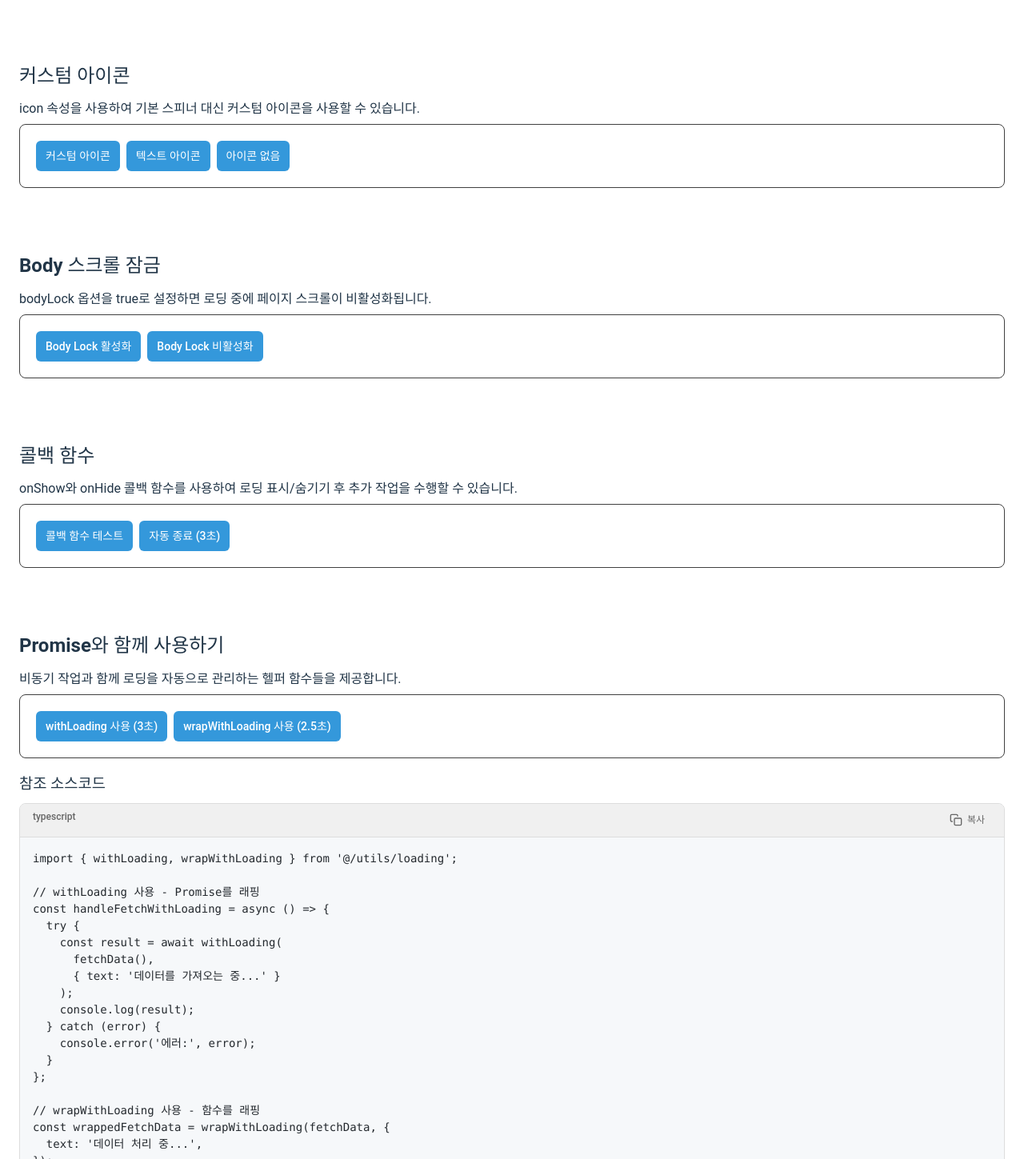
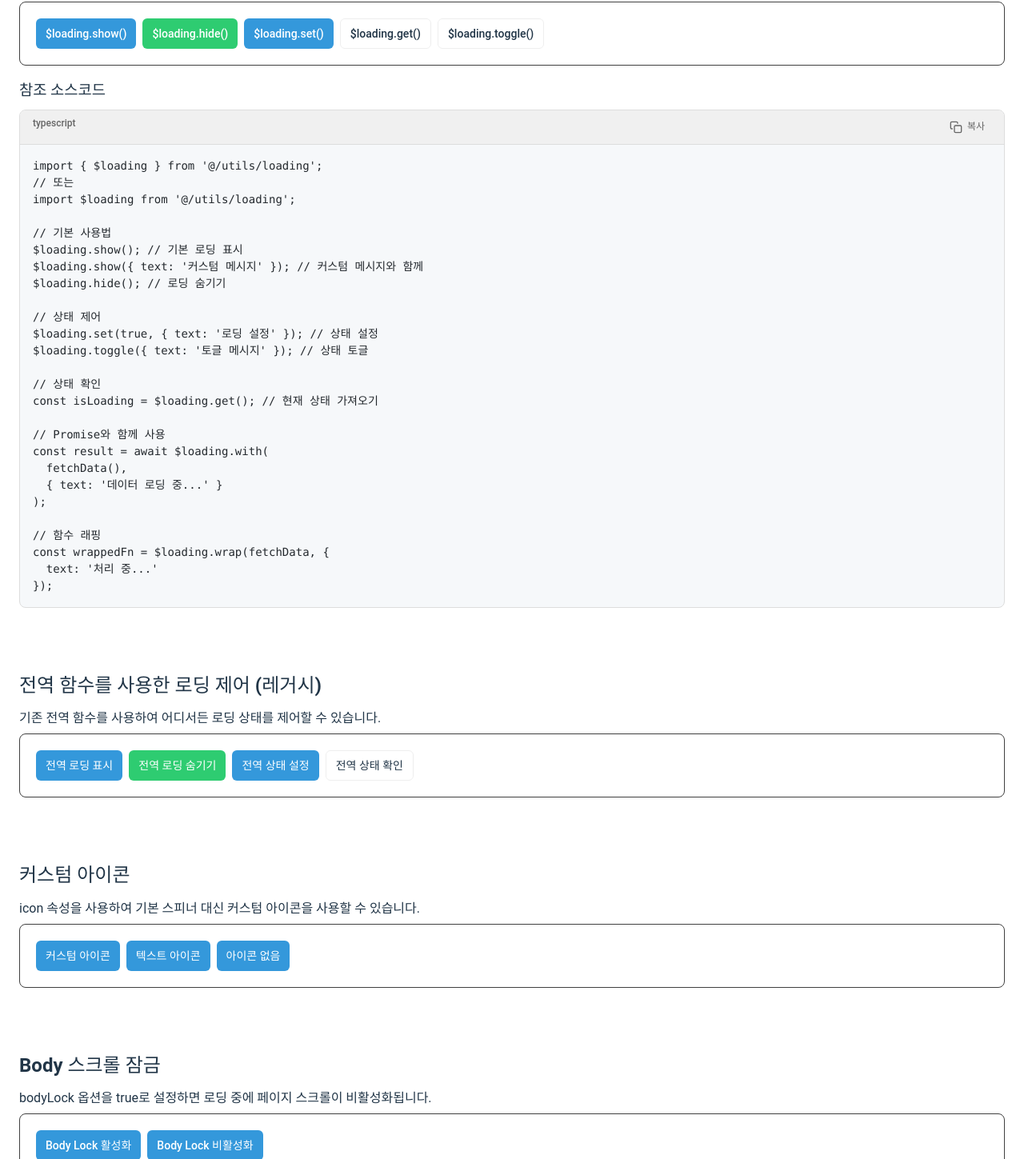
Before and after one commit to anoju/anoju-react, a React (Vite) app: page /guide/loading in a window 1280 px wide. Shown: the part 1101-2550 px from the top of the page at 80% size. Built offline with nearby package versions, Linux system fonts and the light colour scheme.

Commit message:
로딩딩

```diff
--- a/src/pages/guide/loading.tsx
+++ b/src/pages/guide/loading.tsx
@@ -10,7 +10,10 @@ import {
   getGlobalLoading,
   withLoading,
   wrapWithLoading,
+  $loading,
 } from '@/utils/loading';
+// 또는
+// import $loading from '@/utils/loading';
 import styles from '@/assets/scss/pages/guide.module.scss';
 
 const LoadingGuide = () => {
@@ -68,6 +71,31 @@ const LoadingGuide = () => {
     }
   };
 
+  // $loading API를 사용한 예시
+  const handleAsyncWith$Loading = async () => {
+    try {
+      const result = await $loading.with(simulateAsyncWork(2000), {
+        text: '$loading.with() 사용 중...',
+      });
+      alert(result);
+    } catch (error) {
+      console.error('에러 발생:', error);
+    }
+  };
+
+  const wrapped$LoadingFunction = $loading.wrap(simulateAsyncWork, {
+    text: '$loading.wrap()으로 래핑된 함수',
+  });
+
+  const handleWrapped$LoadingFunction = async () => {
+    try {
+      const result = await wrapped$LoadingFunction(1500);
+      alert(result);
+    } catch (error) {
+      console.error('에러 발생:', error);
+    }
+  };
+
   // 커스텀 아이콘 예시
   const CustomLoadingIcon = () => (
     <div style={{ fontSize: '40px', animation: 'spin 1s linear infinite' }}>
@@ -98,10 +126,14 @@ import {
   showGlobalLoading,
   hideGlobalLoading,
   setGlobalLoading,
-  getGlobalLoading, // 새로 추가!
+  getGlobalLoading,
   withLoading,
-  wrapWithLoading
-} from '@/utils/loading';`}
+  wrapWithLoading,
+  $loading // 새로 추가된 간결한 API!
+} from '@/utils/loading';
+
+// 또는 기본 import로 사용
+import $loading from '@/utils/loading';`}
           language="typescript"
         />
       </section>
@@ -183,10 +215,101 @@ import {
 
       <section className={styles.section}>
         <h2 className={styles['section-title']}>
-          전역 함수를 사용한 로딩 제어
+          $loading 객체를 사용한 간결한 로딩 제어 (추천)
         </h2>
         <p className={styles.txt}>
-          전역 함수를 사용하여 어디서든 로딩 상태를 제어할 수 있습니다.
+          $loading 객체를 사용하여 더 간결하고 직관적인 API로 로딩을 제어할 수 있습니다.
+        </p>
+
+        <div className={styles.showcase}>
+          <div className={styles['control-buttons']}>
+            <Button
+              size="sm"
+              className="primary"
+              onClick={() => $loading.show({ text: '$loading으로 표시' })}
+            >
+              $loading.show()
+            </Button>
+
+            <Button
+              size="sm"
+              className="secondary"
+              onClick={() => $loading.hide()}
+              style={{ zIndex: 10000 }}
+            >
+              $loading.hide()
+            </Button>
+
+            <Button
+              size="sm"
+              className="primary"
+              onClick={() => $loading.set(true, { text: '$loading으로 설정' })}
+              style={{ zIndex: 10000 }}
+            >
+              $loading.set()
+            </Button>
+
+            <Button
+              size="sm"
+              className="line"
+              onClick={() => {
+                const state = $loading.get();
+                alert(`$loading 상태: ${state}`);
+              }}
+              style={{ zIndex: 10000 }}
+            >
+              $loading.get()
+            </Button>
+
+            <Button
+              size="sm"
+              className="line"
+              onClick={() => $loading.toggle({ text: '토글된 상태' })}
+              style={{ zIndex: 10000 }}
+            >
+              $loading.toggle()
+            </Button>
+          </div>
+        </div>
+
+        <h3 className={styles['sub-title']}>참조 소스코드</h3>
+        <CodeHighlight
+          code={`import { $loading } from '@/utils/loading';
+// 또는
+import $loading from '@/utils/loading';
+
+// 기본 사용법
+$loading.show(); // 기본 로딩 표시
+$loading.show({ text: '커스텀 메시지' }); // 커스텀 메시지와 함께
+$loading.hide(); // 로딩 숨기기
+
+// 상태 제어
+$loading.set(true, { text: '로딩 설정' }); // 상태 설정
+$loading.toggle({ text: '토글 메시지' }); // 상태 토글
+
+// 상태 확인
+const isLoading = $loading.get(); // 현재 상태 가져오기
+
+// Promise와 함께 사용
+const result = await $loading.with(
+  fetchData(),
+  { text: '데이터 로딩 중...' }
+);
+
+// 함수 래핑
+const wrappedFn = $loading.wrap(fetchData, {
+  text: '처리 중...'
+});`}
+          language="typescript"
+        />
+      </section>
+
+      <section className={styles.section}>
+        <h2 className={styles['section-title']}>
+          전역 함수를 사용한 로딩 제어 (레거시)
+        </h2>
+        <p className={styles.txt}>
+          기존 전역 함수를 사용하여 어디서든 로딩 상태를 제어할 수 있습니다.
         </p>
 
         <div className={styles.showcase}>
@@ -393,25 +516,60 @@ import {
             <Button
               size="sm"
               className="primary"
-              onClick={handleAsyncWithLoading}
+              onClick={handleAsyncWith$Loading}
             >
-              withLoading 사용 (3초)
+              $loading.with() (2초)
             </Button>
 
             <Button
               size="sm"
               className="primary"
+              onClick={handleWrapped$LoadingFunction}
+            >
+              $loading.wrap() (1.5초)
+            </Button>
+
+            <Button
+              size="sm"
+              className="line"
+              onClick={handleAsyncWithLoading}
+            >
+              withLoading() (3초)
+            </Button>
+
+            <Button
+              size="sm"
+              className="line"
               onClick={handleWrappedFunction}
             >
-              wrapWithLoading 사용 (2.5초)
+              wrapWithLoading() (2.5초)
             </Button>
           </div>
         </div>
 
         <h3 className={styles['sub-title']}>참조 소스코드</h3>
         <CodeHighlight
-          code={`import { withLoading, wrapWithLoading } from '@/utils/loading';
+          code={`import { $loading, withLoading, wrapWithLoading } from '@/utils/loading';
 
+// $loading API 사용 (추천)
+const handleFetchWith$Loading = async () => {
+  try {
+    const result = await $loading.with(
+      fetchData(),
+      { text: '데이터 로딩 중...' }
+    );
+    console.log(result);
+  } catch (error) {
+    console.error('에러:', error);
+  }
+};
+
+// 함수 래핑
+const wrapped$LoadingFn = $loading.wrap(fetchData, {
+  text: '처리 중...',
+});
+
+// 기존 API (레거시)
 // withLoading 사용 - Promise를 래핑
 const handleFetchWithLoading = async () => {
   try {
--- a/src/utils/loading.ts
+++ b/src/utils/loading.ts
@@ -79,3 +79,77 @@ export const wrapWithLoading = <T extends unknown[], R>(
     return withLoading(fn(...args), config);
   };
 };
+
+// $loading 객체 - 더 간결한 API 제공
+export const $loading = {
+  /**
+   * 로딩을 표시합니다
+   * @param config 로딩 설정 옵션
+   */
+  show: (config?: LoadingConfig) => {
+    showGlobalLoading(config);
+  },
+
+  /**
+   * 로딩을 숨깁니다
+   */
+  hide: () => {
+    hideGlobalLoading();
+  },
+
+  /**
+   * 로딩 상태를 설정합니다
+   * @param loading 표시 여부
+   * @param config 로딩 설정 옵션
+   */
+  set: (loading: boolean, config?: LoadingConfig) => {
+    setGlobalLoading(loading, config);
+  },
+
+  /**
+   * 현재 로딩 상태를 가져옵니다
+   * @returns 현재 로딩 상태
+   */
+  get: (): boolean => {
+    return getGlobalLoading();
+  },
+
+  /**
+   * 로딩 상태를 토글합니다
+   * @param config 로딩 설정 옵션 (표시할 때만 적용)
+   */
+  toggle: (config?: LoadingConfig) => {
+    const isCurrentlyLoading = getGlobalLoading();
+    if (isCurrentlyLoading) {
+      hideGlobalLoading();
+    } else {
+      showGlobalLoading(config);
+    }
+  },
+
+  /**
+   * Promise와 함께 로딩을 자동 관리합니다
+   * @param promise 실행할 Promise
+   * @param config 로딩 설정 옵션
+   * @returns Promise 결과
+   */
+  with: async <T>(promise: Promise<T>, config?: LoadingConfig): Promise<T> => {
+    return withLoading(promise, config);
+  },
+
+  /**
+   * 비동기 함수를 래핑하여 로딩을 자동 관리합니다
+   * @param fn 래핑할 비동기 함수
+   * @param config 로딩 설정 옵션
+   * @returns 래핑된 함수
+   */
+  wrap: <T extends unknown[], R>(
+    fn: (...args: T) => Promise<R>,
+    config?: LoadingConfig
+  ) => {
+    return wrapWithLoading(fn, config);
+  },
+};
+
+// 기본 export로도 제공
+export default $loading;
```
